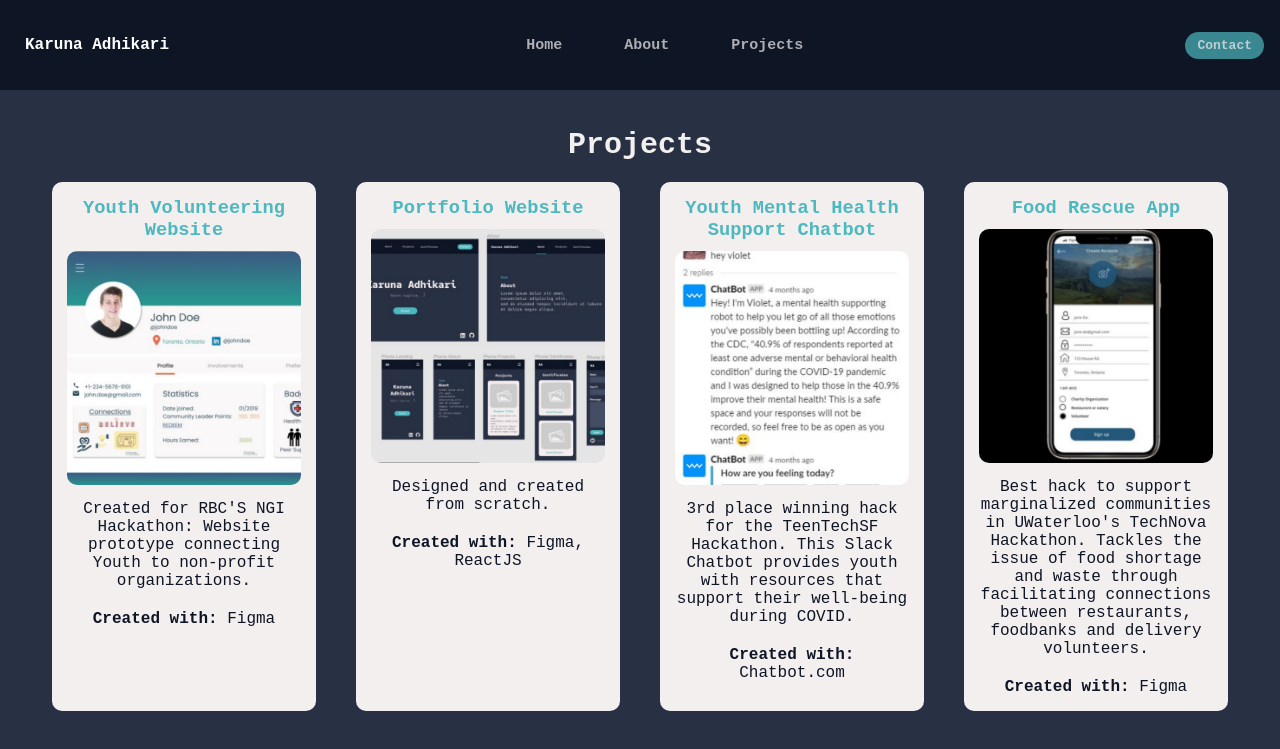
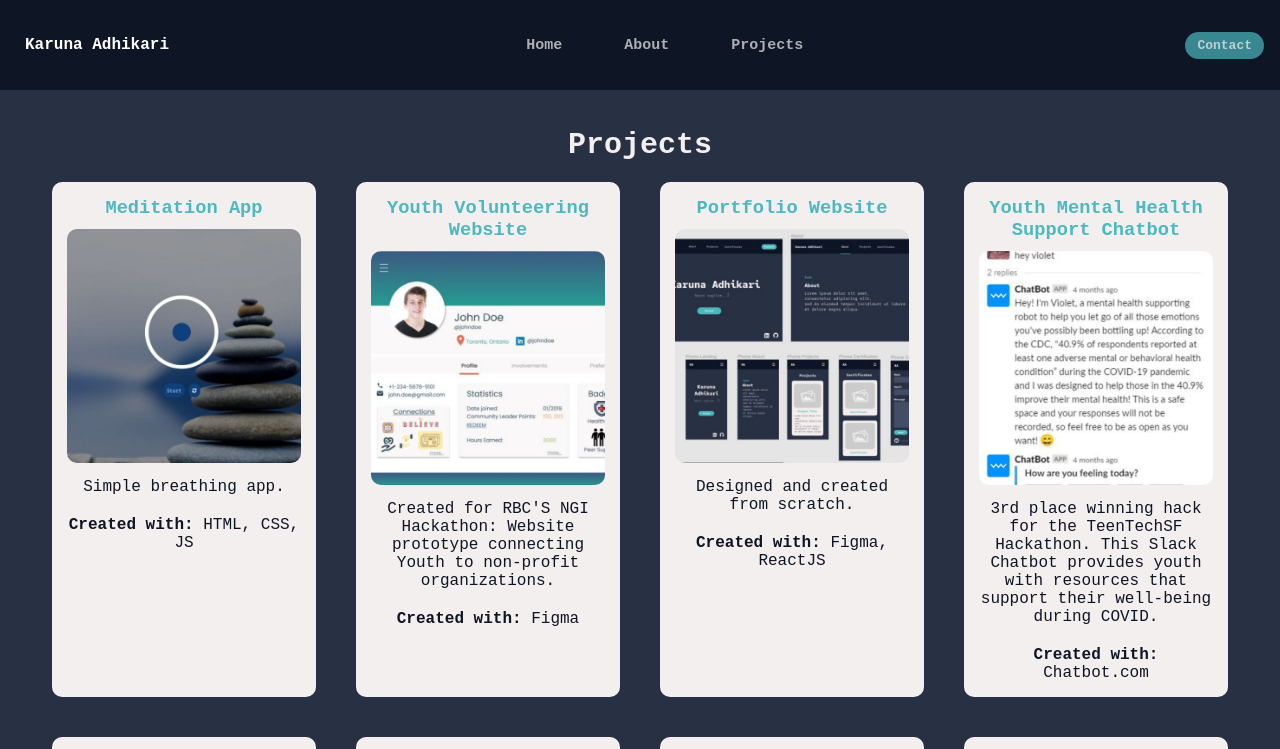
Before and after one commit to karunaadh/karunaadh.github.io, a React (Create React App) app: page /projects in a window 1280 px wide. Shown: the top 749 px of the page. Built offline with nearby package versions, Linux system fonts and the light colour scheme; a web font is replaced by a local one.

Commit message:
Update projects

```diff
--- a/src/Pages/Projects/Projectlist.js
+++ b/src/Pages/Projects/Projectlist.js
@@ -13,11 +13,21 @@ import Portfolio1 from "../../Images/Portfolio1.jpeg";
 import Portfolio2 from "../../Images/Portfolio2.jpeg";
 import Smartbot1 from "../../Images/Smartbot1.png";
 import Smartbot2 from "../../Images/Smartbot2.jpeg";
+import Meditation1 from "../../Images/Meditation1.jpeg";
+import Meditation2 from "../../Images/Meditation2.jpeg";
 
 
 
 //array of menu objects
 export const Projectlist = [
+  {
+    title: "Meditation App",
+    link: "https://github.com/karunaadh/Meditation-App",
+    image: Meditation1,
+    hover: Meditation2,
+    description: "Simple breathing app.",
+    tool: "HTML, CSS, JS"
+  },
   {
     title: "Youth Volunteering Website",
     link: "https://www.figma.com/file/NKDT68I245PyzcSCfaFatZ/NGI-Team-19-Figma?node-id=0%3A1",
```
Also changed, not shown: src/Images/Meditation1.jpeg (added), src/Images/Meditation2.jpeg (added).
